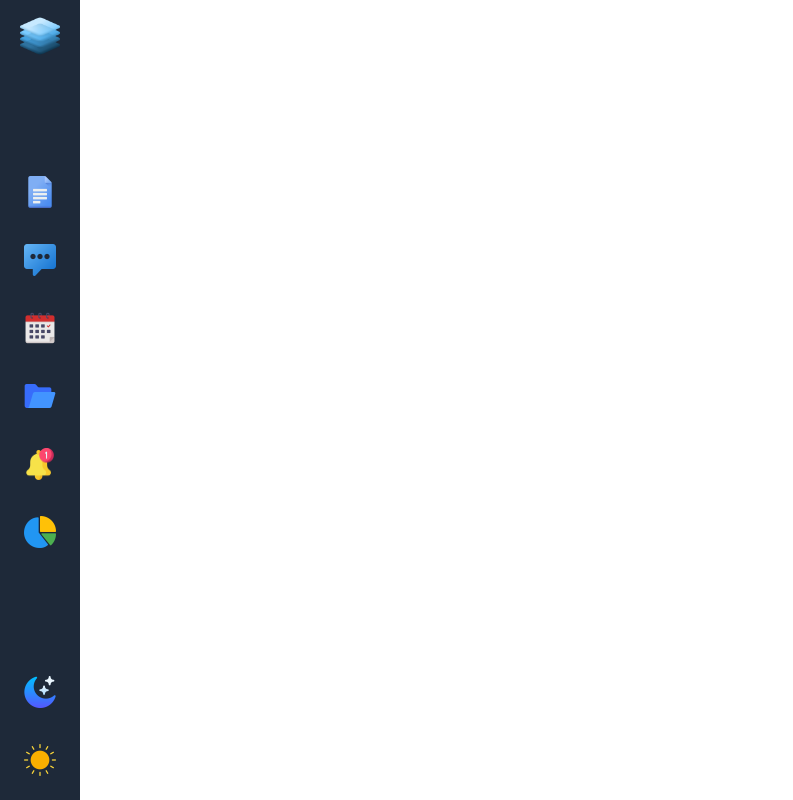
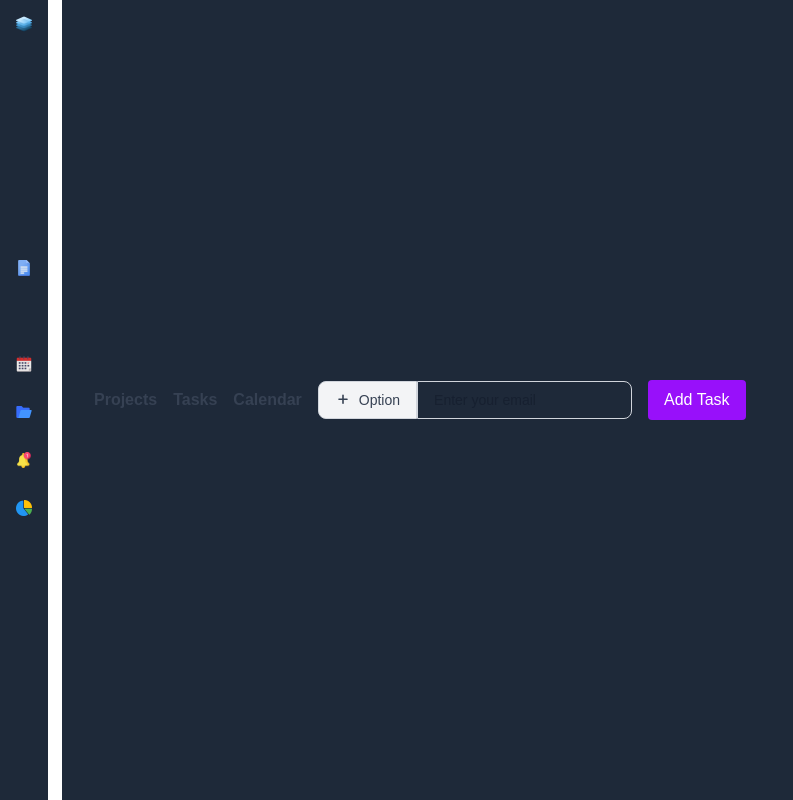
Before and after one commit to Sampath252005/task-manager, a Next.js app: page / in a window 1280 px wide. Shown: the whole page, without its empty margins (0-793 px from the left). Built offline with nearby package versions, Linux system fonts and the light colour scheme.

Commit message:
Searcgbar component is added

```diff
--- a/app/components/NavBar.js
+++ b/app/components/NavBar.js
@@ -1,39 +1,81 @@
+"use client";
 import React from "react";
 import Image from "next/image";
+import { motion } from "framer-motion";
 
 const NavBar = () => {
   return (
     <>
-      <div className="flex flex-col justify-between items-center h-screen bg-gray-800 p-4 w-20">
+      <div className="flex flex-col justify-between items-center h-screen bg-gray-800 p-4 max-w-18 md:w-20 ">
         <div className=" hover:bg-gray-700 rounded-full cursor-pointer">
-          <Image src="/layers.png" alt="Logo" width={40}  height={80} />
+          <Image src="/layers.png" alt="Logo" width={40} height={80} />
         </div>
-        <div className=" flex flex-col items-center space-y-5">
-          <span className="p-2 hover:bg-gray-700 rounded-full cursor-pointer">
-            <Image src="/blue-file.png" alt="Logo" width={40} height={50} />
+        <div className=" flex flex-col items-center space-y-8">
+          <motion.button
+            whileHover={{ scale: 1.1 }}
+            whileTap={{ scale: 0.9 }}
+            className="text-white bg-transparent rounded cursor-pointer"
+          >
+            <Image src="/blue-file.png" alt="Logo" width={30} height={40} />
+          </motion.button>
+
+          <motion.button
+            whileHover={{ scale: 1.1 }}
+            whileTap={{ scale: 0.9 }}
+            className="text-white bg-transparent rounded cursor-pointer hover:bg-gray-700 p-2"
+          >
+            <Image src="/blue-message.png" alt="Logo" width={30} height={40} />
+          </motion.button>
+
+          {/* <Image src="/blue-message.png" alt="Logo" width={40} height={50} /> */}
+
+          <motion.button
+            whileHover={{ scale: 1.1 }}
+            whileTap={{ scale: 0.9 }}
+            className="text-white bg-transparent rounded cursor-pointer"
+          >
+            <Image
+              src="/color-calendar.png"
+              alt="Logo"
+              width={30} height={40}
+            />
+          </motion.button>
+          <motion.button
+            whileHover={{ scale: 1.1 }}
+            whileTap={{ scale: 0.9 }}
+            className="text-white bg-transparent rounded cursor-pointer"
+          >
+            <Image
+              src="/blue-open-folder.png"
+              alt="Logo"
+              width={30} height={40}
+            />
+          </motion.button>
+          <motion.button
+            whileHover={{ scale: 1.1 }}
+            whileTap={{ scale: 0.9 }}
+            className="text-white bg-transparent rounded cursor-pointer"
+          >
+            <Image
+              src="/color-notification.png"
+              alt="Logo"
+              width={30} height={40}
+            />
+          </motion.button>
+          <motion.button
+            whileHover={{ scale: 1.1 }}
+            whileTap={{ scale: 0.9 }}
+            className="text-white bg-transparent rounded cursor-pointer"
+          >
+            <Image src="/pie-chart.png" alt="Logo" width={30} height={40} />
+          </motion.button>
+        </div>
+        <div className="flex flex-col items-center space-y-2 hover:bg-gray-700 rounded-full p-1 md:p-0">
+          <span className="p-2 cursor-pointer">
+            <Image src="/moon.png" alt="Logo" width={40} height={50} />
           </span>
-          <span className="p-2 hover:bg-gray-700 rounded-full cursor-pointer">
-            <Image src="/blue-message.png" alt="Logo" width={40}  height={50} />
-          </span>
-          <span className="p-2 hover:bg-gray-700 rounded-full cursor-pointer">
-            <Image src="/color-calendar.png" alt="Logo" width={40}  height={50} />
-          </span >
-          <span className="p-2 hover:bg-gray-700 rounded-full cursor-pointer">
-            <Image src="/blue-open-folder.png" alt="Logo" width={40}  height={50} />
-          </span>
-          <span className="p-2 hover:bg-gray-700 rounded-full cursor-pointer">
-            <Image src="/color-notification.png" alt="Logo" width={40}  height={50} />
-          </span>
-          <span className="p-2 hover:bg-gray-700 rounded-full cursor-pointer">
-            <Image src="/pie-chart.png" alt="Logo" width={40}  height={50} />
-          </span>
-        </div>
-        <div className="flex flex-col items-center space-y-5">
-          <span className="p-2 hover:bg-gray-700 rounded-full cursor-pointer">
-            <Image src="/moon.png" alt="Logo" width={40}  height={50} />
-          </span>
-          <span className="p-2 hover:bg-gray-700 rounded-full cursor-pointer">
-            <Image src="/sunny.png" alt="Logo" width={40}  height={50} />
+          <span className="p-2 cursor-pointer">
+            <Image src="/sunny.png" alt="Logo" width={40} height={50} />
           </span>
         </div>
       </div>
--- a/app/components/SearchBar.js
+++ b/app/components/SearchBar.js
@@ -1,9 +1,131 @@
-import React from 'react'
+"use client";
+
+import React, { useState, useRef, useEffect } from "react";
 
 const SearchBar = () => {
+  const [dropdownOpen, setDropdownOpen] = useState(false);
+  const dropdownRef = useRef(null);
+
+  // Close dropdown if clicked outside
+  useEffect(() => {
+    const handleClickOutside = (event) => {
+      if (dropdownRef.current && !dropdownRef.current.contains(event.target)) {
+        setDropdownOpen(false);
+      }
+    };
+    document.addEventListener("mousedown", handleClickOutside);
+    return () => document.removeEventListener("mousedown", handleClickOutside);
+  }, []);
+
   return (
-    <div>SearchBar</div>
-  )
-}
+    <div className="flex justify-between items-center flex-wrap gap-4 p-4 relative">
+      {/* Left nav links */}
+      <div className="flex gap-4 font-bold text-gray-700">
+        <span className="cursor-pointer hover:text-purple-600">Projects</span>
+        <span className="cursor-pointer hover:text-purple-600">Tasks</span>
+        <span className="cursor-pointer hover:text-purple-600">Calendar</span>
+      </div>
 
-export default SearchBar
+      {/* Search form with dropdown */}
+      <form className="flex max-w-md flex-1 relative" ref={dropdownRef}>
+        <button
+          id="dropdown-button"
+          type="button"
+          className="inline-flex items-center px-4 py-2 text-sm font-medium text-gray-700 bg-gray-100 border border-gray-300 rounded-l-lg hover:bg-gray-200"
+          onClick={() => setDropdownOpen((prev) => !prev)}
+          aria-expanded={dropdownOpen}
+          aria-controls="dropdown-options"
+        >
+          <svg className="w-4 h-4 mr-2" fill="currentColor" viewBox="0 0 20 20">
+            <path d="M10 3a1 1 0 01.993.883L11 4v4h4a1 1 0 01.117 1.993L15 10h-4v4a1 1 0 01-1.993.117L9 14v-4H5a1 1 0 01-.117-1.993L5 8h4V4a1 1 0 011-1z" />
+          </svg>
+          Option
+        </button>
+
+        {/* Dropdown menu */}
+        {dropdownOpen && (
+          <div
+            id="dropdown-options"
+            className="absolute z-10 top-12 left-0 bg-white border border-gray-300 rounded shadow-md w-40"
+          >
+            <button className="block w-full px-4 py-2 text-sm text-left hover:bg-gray-100">
+              Option 1
+            </button>
+            <button className="block w-full px-4 py-2 text-sm text-left hover:bg-gray-100">
+              Option 2
+            </button>
+            <button className="block w-full px-4 py-2 text-sm text-left hover:bg-gray-100">
+              Option 3
+            </button>
+          </div>
+        )}
+
+        <input
+          type="text"
+          id="location-search"
+          className="flex-1 rounded-r-lg border border-gray-300 px-4 py-2 text-sm text-gray-900"
+          placeholder="Enter your email"
+          aria-label="Search input"
+        />
+      </form>
+
+      {/* Add Task button */}
+      <div className="relative">
+        <button className="bg-purple-600 text-white px-4 py-2 rounded hover:bg-purple-700 transition-colors">
+          Add Task
+        </button>
+
+        {/* Optional: User dropdown menu (currently hidden) */}
+        <div
+          className="hidden z-50 my-4 text-base list-none bg-white divide-y divide-gray-100 rounded-lg shadow-sm dark:bg-gray-700 dark:divide-gray-600"
+          id="user-dropdown"
+        >
+          <div className="px-4 py-3">
+            <span className="block text-sm text-gray-900 dark:text-white">
+              Bonnie Green
+            </span>
+            <span className="block text-sm text-gray-500 truncate dark:text-gray-400">
+              name@flowbite.com
+            </span>
+          </div>
+          <ul className="py-2" aria-labelledby="user-menu-button">
+            <li>
+              <a
+                href="#"
+                className="block px-4 py-2 text-sm text-gray-700 hover:bg-gray-100 dark:hover:bg-gray-600 dark:text-gray-200 dark:hover:text-white"
+              >
+                Dashboard
+              </a>
+            </li>
+            <li>
+              <a
+                href="#"
+                className="block px-4 py-2 text-sm text-gray-700 hover:bg-gray-100 dark:hover:bg-gray-600 dark:text-gray-200 dark:hover:text-white"
+              >
+                Settings
+              </a>
+            </li>
+            <li>
+              <a
+                href="#"
+                className="block px-4 py-2 text-sm text-gray-700 hover:bg-gray-100 dark:hover:bg-gray-600 dark:text-gray-200 dark:hover:text-white"
+              >
+                Earnings
+              </a>
+            </li>
+            <li>
+              <a
+                href="#"
+                className="block px-4 py-2 text-sm text-gray-700 hover:bg-gray-100 dark:hover:bg-gray-600 dark:text-gray-200 dark:hover:text-white"
+              >
+                Sign out
+              </a>
+            </li>
+          </ul>
+        </div>
+      </div>
+    </div>
+  );
+};
+
+export default SearchBar;
--- a/app/page.js
+++ b/app/page.js
@@ -1,10 +1,15 @@
 import Image from "next/image";
 import NavBar from "./components/NavBar";
+import SearchBar from "./components/SearchBar";
 
 export default function Home() {
   return (
-   <>
+    <div className="flex  min-h-screen min-w-screen space-x-3.5">
    <NavBar />
-   </>
+   <div className=" flex  bg-gray-800 min-w-[96%]   p-4">
+   <SearchBar/>
+   </div>
+    </div>
+
   );
 }
--- a/package.json
+++ b/package.json
@@ -14,6 +14,7 @@
     "heroicons": "^2.2.0",
     "jsonwebtoken": "^9.0.2",
     "mongoose": "^8.14.1",
+    "motion": "^12.11.3",
     "next": "15.3.1",
     "react": "^19.0.0",
     "react-dom": "^19.0.0",
```
Also changed, not shown: 1 other file (tests, documents, lock files or other folders).
